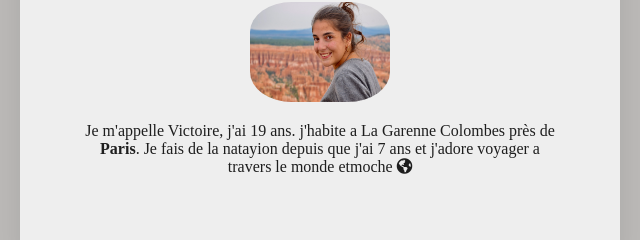
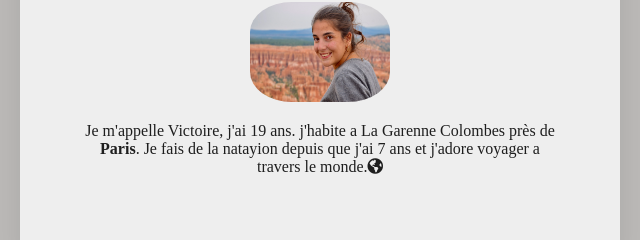
Before and after one commit to vicandrean/mon-profil, a plain HTML site: page index.html in a window 1280 px wide. Shown: the part 196-436 px from the top of the page, 320-960 px from the left. Drawn offline with Linux system fonts and the light colour scheme.

Commit message:
Update index.html

```diff
--- a/index.html
+++ b/index.html
@@ -15,7 +15,7 @@
 			<img src="images/photodeprofile.jpg" width="140" height="100" class="img-circle">
 			<link rel="stylesheet" type="text/css" href="style.css">
 			<p>
-			Je m'appelle Victoire, j'ai 19 ans. j'habite a La Garenne Colombes près de <strong>Paris</strong>. Je fais de la natayion depuis que j'ai 7 ans et j'adore voyager a travers le monde etmoche <i class="fas fa-globe-americas"></i>
+			Je m'appelle Victoire, j'ai 19 ans. j'habite a La Garenne Colombes près de <strong>Paris</strong>. Je fais de la natayion depuis que j'ai 7 ans et j'adore voyager a travers le monde.<i class="fas fa-globe-americas"></i>
 			</p>
 
 		</div>
```
